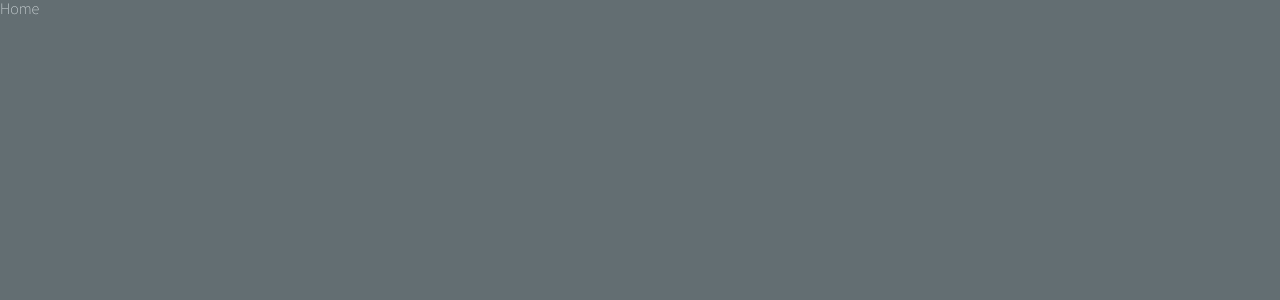
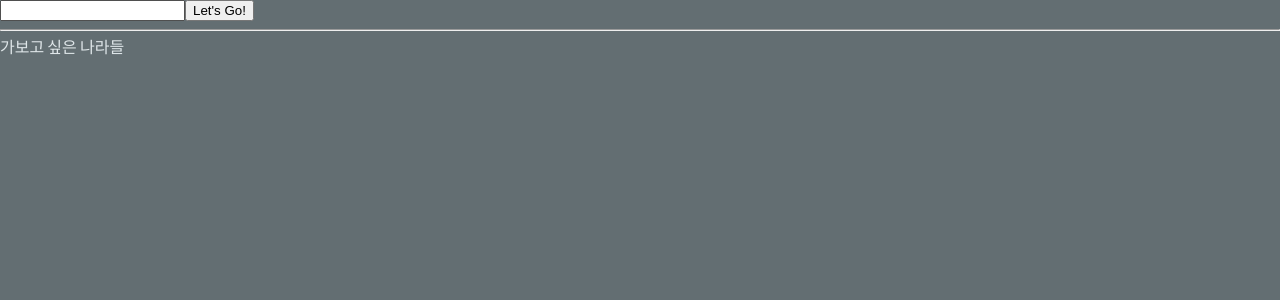
Before and after one commit to Joie-Kim/asg-react-study, a React (Vite) app: page / in a window 1280 px wide. Shown: the top 300 px of the page. Built offline with nearby package versions, Linux system fonts and the light colour scheme.

Commit message:
add: form, country list
1) 나라 입력 폼 및 유효성 검사 추가
2) 나라 리스트 추가(항목별 category 로직 포함)

```diff
--- /dev/null
+++ b/src/atoms.ts
@@ -0,0 +1,12 @@
+import { atom } from 'recoil';
+
+export interface ICountry {
+  id: string;
+  name: string;
+  category: 'Wish' | 'Visited' | 'Like';
+}
+
+export const countriesState = atom<ICountry[]>({
+  key: 'countries',
+  default: [],
+});
--- /dev/null
+++ b/src/components/CountryForm.tsx
@@ -0,0 +1,52 @@
+import { countriesState } from '@/atoms';
+import { useForm } from 'react-hook-form';
+import { useRecoilState } from 'recoil';
+import { v4 as uuidv4 } from 'uuid';
+
+interface IForm {
+  country: string;
+}
+
+const CountryForm = () => {
+  const [countries, setCountries] = useRecoilState(countriesState);
+  const {
+    register,
+    handleSubmit,
+    formState: { errors },
+    setValue,
+    setError,
+  } = useForm<IForm>();
+
+  /** 입력 값 유효성 검사
+   *
+   * 이미 등록한 나라인지 확인
+   * 1) 이미 등록한 경우 : error 메시지 노출
+   * 2) 등록하지 않은 경우 : 나라 리스트에 추가
+   */
+  const onValid = (data: IForm) => {
+    if (countries.map((country) => country.name).includes(data.country)) {
+      setError('country', {
+        message: '이미 등록한 나라입니다.',
+      });
+    } else {
+      const countryId = `country-${uuidv4()}`;
+      setCountries((prev) => [
+        { id: countryId, name: data.country, category: 'Wish' },
+        ...prev,
+      ]);
+      setValue('country', '');
+    }
+  };
+
+  return (
+    <form onSubmit={handleSubmit(onValid)}>
+      <input
+        {...register('country', { required: '나라 이름을 입력해주세요.' })}
+      />
+      <span>{errors.country?.message}</span>
+      <button>Let's Go!</button>
+    </form>
+  );
+};
+
+export default CountryForm;
--- /dev/null
+++ b/src/components/CountryItem.tsx
@@ -0,0 +1,31 @@
+import { ICountry, countriesState } from '@/atoms';
+import { useSetRecoilState } from 'recoil';
+
+const CountryItem = ({ id, name, category }: ICountry) => {
+  const setCountries = useSetRecoilState(countriesState);
+
+  const onClick = (newCategory: ICountry['category']) => {
+    setCountries((prev) =>
+      prev.map((country) =>
+        country.id === id ? { ...country, category: newCategory } : country
+      )
+    );
+  };
+
+  return (
+    <li>
+      <span>{name}</span>
+      {category !== 'Wish' && (
+        <button onClick={() => onClick('Wish')}>Wish</button>
+      )}
+      {category !== 'Visited' && (
+        <button onClick={() => onClick('Visited')}>Visited</button>
+      )}
+      {category !== 'Like' && (
+        <button onClick={() => onClick('Like')}>Like</button>
+      )}
+    </li>
+  );
+};
+
+export default CountryItem;
--- a/src/index.tsx
+++ b/src/index.tsx
@@ -4,21 +4,14 @@ import { ThemeProvider } from 'styled-components';
 import { theme } from './styles/theme';
 import { RouterProvider } from 'react-router-dom';
 import Router from './Router';
-import { QueryClient, QueryClientProvider } from '@tanstack/react-query';
-import { ReactQueryDevtools } from '@tanstack/react-query-devtools';
 import { RecoilRoot } from 'recoil';
-
-const queryClient = new QueryClient();
 
 ReactDOM.createRoot(document.getElementById('root') as HTMLElement).render(
   <React.StrictMode>
     <RecoilRoot>
-      <QueryClientProvider client={queryClient}>
-        <ThemeProvider theme={theme}>
-          <RouterProvider router={Router} />
-        </ThemeProvider>
-        <ReactQueryDevtools initialIsOpen={false} />
-      </QueryClientProvider>
+      <ThemeProvider theme={theme}>
+        <RouterProvider router={Router} />
+      </ThemeProvider>
     </RecoilRoot>
   </React.StrictMode>
 );
--- a/src/routes/Home.tsx
+++ b/src/routes/Home.tsx
@@ -1,5 +1,20 @@
+import { countriesState } from '@/atoms';
+import CountryForm from '@/components/CountryForm';
+import CountryItem from '@/components/CountryItem';
+import { useRecoilValue } from 'recoil';
+
 const Home = () => {
-  return <h1>Home</h1>;
+  const countries = useRecoilValue(countriesState);
+  return (
+    <div>
+      <CountryForm />
+      <hr />
+      <h1>가보고 싶은 나라들</h1>
+      {countries.map((country) => (
+        <CountryItem key={country.id} {...country} />
+      ))}
+    </div>
+  );
 };
 
 export default Home;
```
Also changed, not shown: package.json (+5 -5 lines), 1 other file (tests, documents, lock files or other folders).
